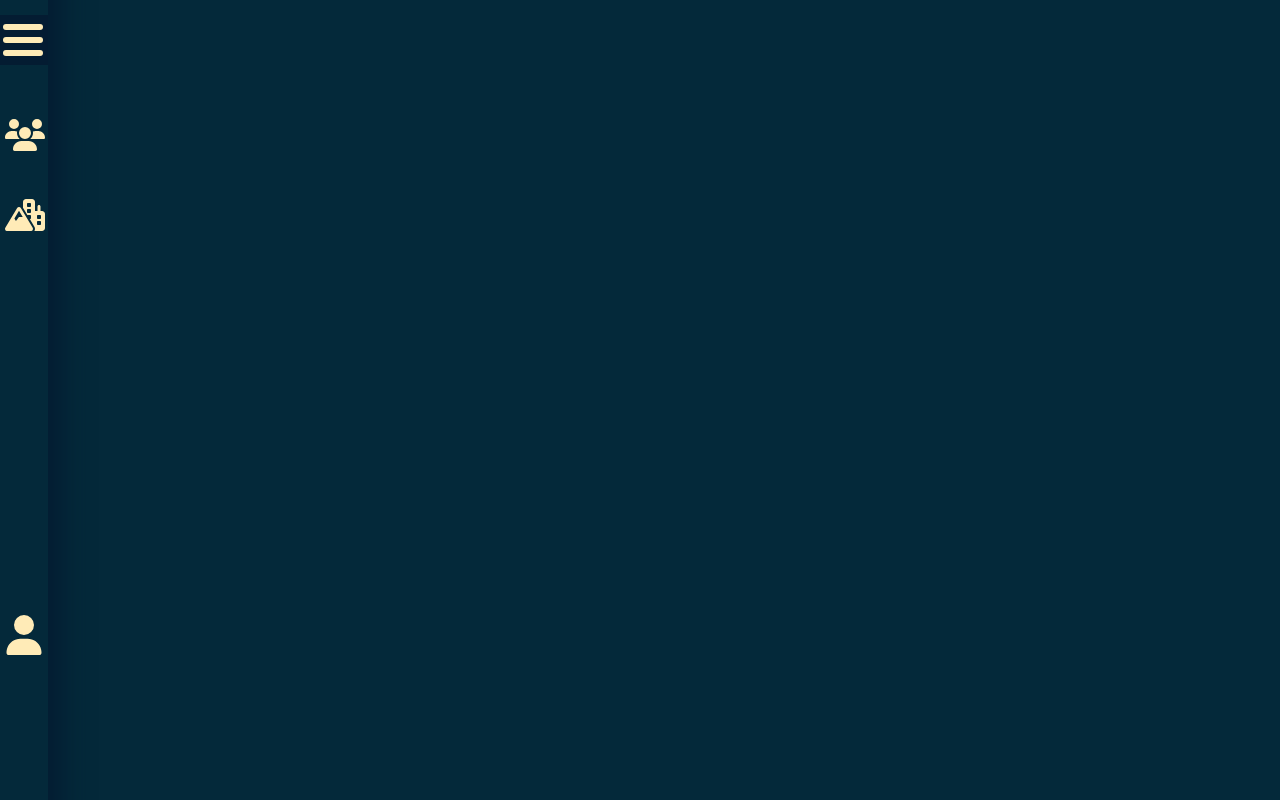
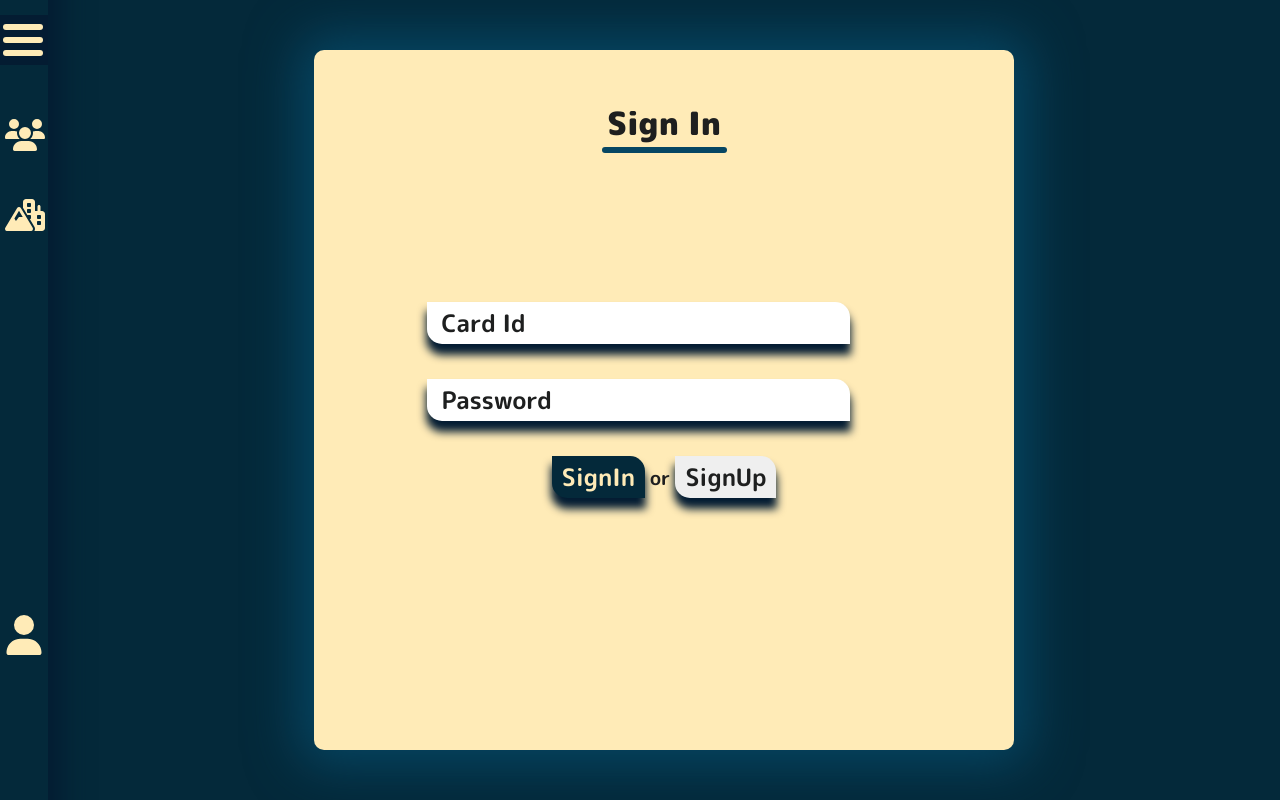
Before and after one commit to Ru-kko/tourist_test, a React (Vite) app in the folder Client/: page /login in a window 1280 px wide. Built offline with nearby package versions, Linux system fonts and the light colour scheme.

Commit message:
added loggin and registration page

```diff
--- a/Client/src/App.tsx
+++ b/Client/src/App.tsx
@@ -1,5 +1,6 @@
 import { Route, Routes } from "react-router-dom";
 import { Home } from "./pages/Home";
+import LogIn from "./pages/LogIn";
 import { AppContainer } from "./partials";
 
 import "./styles.css";
@@ -9,8 +10,9 @@ function App() {
     <>
       <Routes>
         <Route path="/" element={<Home />} />
-        <Route path="*" element={<AppContainer />}>
-
+        <Route element={<AppContainer />}>
+         <Route path="/login" element={<LogIn />}/>
+         <Route path="*" />
         </Route>
       </Routes>
     </>
--- /dev/null
+++ b/Client/src/pages/LogIn.tsx
@@ -0,0 +1,210 @@
+import { FormEventHandler, useEffect, useState } from "react";
+import {
+  User,
+  UserDataRegistration,
+  UserRegistrationRaw,
+} from "../typings/server";
+import { LogIn, SignUp } from "../services/session";
+import Loading from "../partials/loading/Loading";
+import {
+  RootState,
+  useAppSelector,
+  useStoreDispatch,
+  SessionActions,
+} from "../store";
+import { useNavigate } from "react-router-dom";
+
+import "./styles/login.css";
+type ParseFn<T> = (data: { [K in keyof Partial<T>]: T[K] }) => void;
+
+export default function LogInPage() {
+  /**
+   * *true* = loggin
+   * *false* = SingUp
+   */
+  const [state, setState] = useState(true);
+  const [loading, setLoading] = useState(false);
+  const [formData, updateFormData] = useState<Partial<UserRegistrationRaw>>({});
+  const navigation = useNavigate();
+  const dispatch = useStoreDispatch();
+  const sessionData = useAppSelector((st: RootState) => st.session);
+
+  useEffect(() => {
+    if (sessionData) {
+      navigation(-1);
+    }
+  }, []);
+
+  const handleSession: FormEventHandler<HTMLFormElement> = (e) => {
+    e.preventDefault();
+    setLoading(false);
+    if (state) {
+      LogIn({ cardId: formData.cardId!, password: formData.password! })
+        .then((e) => {
+          dispatch(SessionActions.logIn(e));
+          setLoading(false);
+          navigation(-1);
+        })
+        .catch(() => alert("Opps! your password or cardid do not match"));
+
+      return;
+    }
+    if (
+      formData.bornDate &&
+      formData.cardId &&
+      formData.password &&
+      formData.travelBudget &&
+      formData.travelFrequency &&
+      formData.fullName
+    ) {
+      const data: UserDataRegistration = {
+        password: formData.password,
+        tourist: {
+          idCard: formData.cardId,
+          fullName: formData.fullName,
+          bornDate: formData.bornDate,
+          travelBudget: formData.travelBudget,
+          travelFrequency: formData.travelBudget,
+        },
+      };
+      SignUp(data).then((d) => {
+        dispatch(SessionActions.logIn(d));
+        setLoading(false);
+        navigation(-1);
+      });
+    }
+  };
+
+  return (
+    <div className="loggin-container">
+      <div className="log-title">
+        <h1>{state ? "Sign In" : "Sign Up"}</h1>
+      </div>
+      {loading ? (
+        <Loading width="10rem" />
+      ) : (
+        <form className="loggin-form" onSubmit={handleSession}>
+          {state ? (
+            <LongginForm
+              fn={(inf) => updateFormData({ ...formData, ...inf })}
+            />
+          ) : (
+            <RegisterForm
+              fn={(inf) => updateFormData({ ...formData, ...inf })}
+            />
+          )}
+          <div className="log-horizontal-row">
+            <input
+              type="submit"
+              className="submit-btn"
+              value={state ? "SignIn" : "SignUp"}
+            />
+            or
+            <button
+              onClick={() => {
+                setState(!state);
+                updateFormData({});
+              }}
+            >
+              {!state ? "SignIn" : "SignUp"}
+            </button>
+          </div>
+        </form>
+      )}
+    </div>
+  );
+}
+
+const LongginForm = (props: { fn: ParseFn<User> }) => (
+  <>
+    <div>
+      <input
+        type="number"
+        name="cardId"
+        required
+        onChange={(e) => props.fn({ [e.target.name]: e.target.value })}
+      />
+      <div className="cut" />
+      <span>Card Id</span>
+    </div>
+    <div>
+      <input
+        type="password"
+        name="password"
+        required
+        onChange={(e) => props.fn({ [e.target.name]: e.target.value })}
+      />
+      <div className="cut" />
+      <span>Password</span>
+    </div>
+  </>
+);
+
+const RegisterForm = (props: { fn: ParseFn<User> }) => (
+  <>
+    <div>
+      <input
+        type="text"
+        name="fullName"
+        required
+        onChange={(e) => props.fn({ [e.target.name]: e.target.value })}
+      />
+      <div className="cut" />
+      <span>Full Name</span>
+    </div>
+    <div>
+      <input
+        type="date"
+        name="bornDate"
+        required
+        onChange={(e) => props.fn({ [e.target.name]: e.target.value })}
+      />
+      <div className="cut" />
+      <span>Born Date</span>
+    </div>
+    <div className="log-horizontal-row">
+      <div>
+        <input
+          type="number"
+          name="travelFrequency"
+          required
+          onChange={(e) => props.fn({ [e.target.name]: e.target.value })}
+        />
+        <div className="cut" />
+        <span>TravelFrequecy</span>
+      </div>
+      <div>
+        <input
+          type="number"
+          name="travelBudget"
+          required
+          onChange={(e) => props.fn({ [e.target.name]: e.target.value })}
+        />
+        <div className="cut"></div>
+        <span>TravelBudget</span>
+      </div>
+    </div>
+    <div className="log-horizontal-row">
+      <div>
+        <input
+          type="number"
+          name="cardId"
+          required
+          onChange={(e) => props.fn({ [e.target.name]: e.target.value })}
+        />
+        <div className="cut" />
+        <span>CardId</span>
+      </div>
+      <div>
+        <input
+          type="password"
+          name="password"
+          required
+          onChange={(e) => props.fn({ [e.target.name]: e.target.value })}
+        />
+        <div className="cut" />
+        <span>Password</span>
+      </div>
+    </div>
+  </>
+);
--- /dev/null
+++ b/Client/src/pages/styles/login.css
@@ -0,0 +1,118 @@
+.loggin-container {
+  position: absolute;
+  width: 60%;
+  height: 75vh;
+  margin: auto;
+  max-width: 600px;
+  border-radius: 10px;
+  background-color: var(--white);
+  padding: 50px;
+  box-shadow: 0vh 0vw 4vw 15px var(--blue);
+  display: flex;
+  flex-direction: column;
+  align-items: center;
+  justify-content: center;
+  z-index: 0;
+}
+.loggin-container * {
+  font-weight: 700;
+  color: var(--black);
+}
+.loggin-container h1 {
+  font-weight: 900;
+}
+.loggin-container h1::before {
+  content: "";
+  height: 6px;
+  width: 110%;
+  left: -5%;
+  border-radius: 3px;
+  background-color: var(--blue);
+  position: absolute;
+  z-index: -10;
+  bottom: -6px;
+}
+.log-title {
+  top: 50px;
+  position: absolute;
+}
+.loggin-form {
+  display: flex;
+  flex-direction: column;
+  gap: 2.2rem;
+  align-items: center;
+}
+.loggin-form div:not(.cut) {
+  position: relative;
+}
+.loggin-form span,
+.loggin-form .cut {
+  position: absolute;
+  top: 8px;
+  left: 15px;
+  transition: 0.5s ease-in;
+  top: -1rem;
+}
+.loggin-form span {
+  font-size: 1.5rem;
+  top: auto;
+  bottom: 3px;
+}
+.loggin-form input,
+.loggin-form button {
+  border: none;
+  border-radius: 0 15px;
+  padding: 3px 10px;
+  width: 85%;
+  box-shadow: 0px 10px 8px 1px var(--darkness);
+  font-size: 1.5rem;
+}
+.loggin-form input::-webkit-inner-spin-button,
+.loggin-form input::-webkit-outer-spin-button,
+.loggin-form input:not(:valid, :focus)::-webkit-datetime-edit {
+  display: none;
+  color: transparent;
+}
+
+.loggin-form input[type="date"] {
+  min-width: 15rem;
+}
+.loggin-form input[type="date"] ~ span {
+  left: 2.3rem;
+}
+
+.loggin-form .cut {
+  transform: scaleX(0);
+  transform-origin: bottom center;
+  box-shadow: -1px 4px 6px 0px var(--darkness);
+  border-radius: 0 0.6rem;
+}
+.loggin-form input:focus ~ .cut,
+.loggin-form input:valid ~ .cut {
+  background-color: var(--white);
+  transform: scaleX(1);
+  height: 1.2rem;
+  width: 65%;
+}
+.loggin-form input:focus ~ span,
+.loggin-form input:valid ~ span {
+  font-size: 1.2rem;
+  bottom: auto;
+  transform: translate(5px, -1.35rem);
+}
+.log-horizontal-row {
+  display: flex;
+  flex-direction: row;
+  gap: 5px;
+  font-weight: 600;
+  font-size: larger;
+  align-items: center;
+  justify-content: space-around;
+}
+.log-horizontal-row input {
+  max-width: 13rem;
+}
+.loggin-form:not(:valid) .submit-btn {
+  background-color: var(--main);
+  color: var(--white);
+}
--- a/Client/src/vite-env.d.ts
+++ b/Client/src/vite-env.d.ts
@@ -1,5 +1,5 @@
 /// <reference types="vite/client" />
 
 interface ImportMetaEnv {
-  SERVER: string
+  VITE_SERVER: string
 }
```
